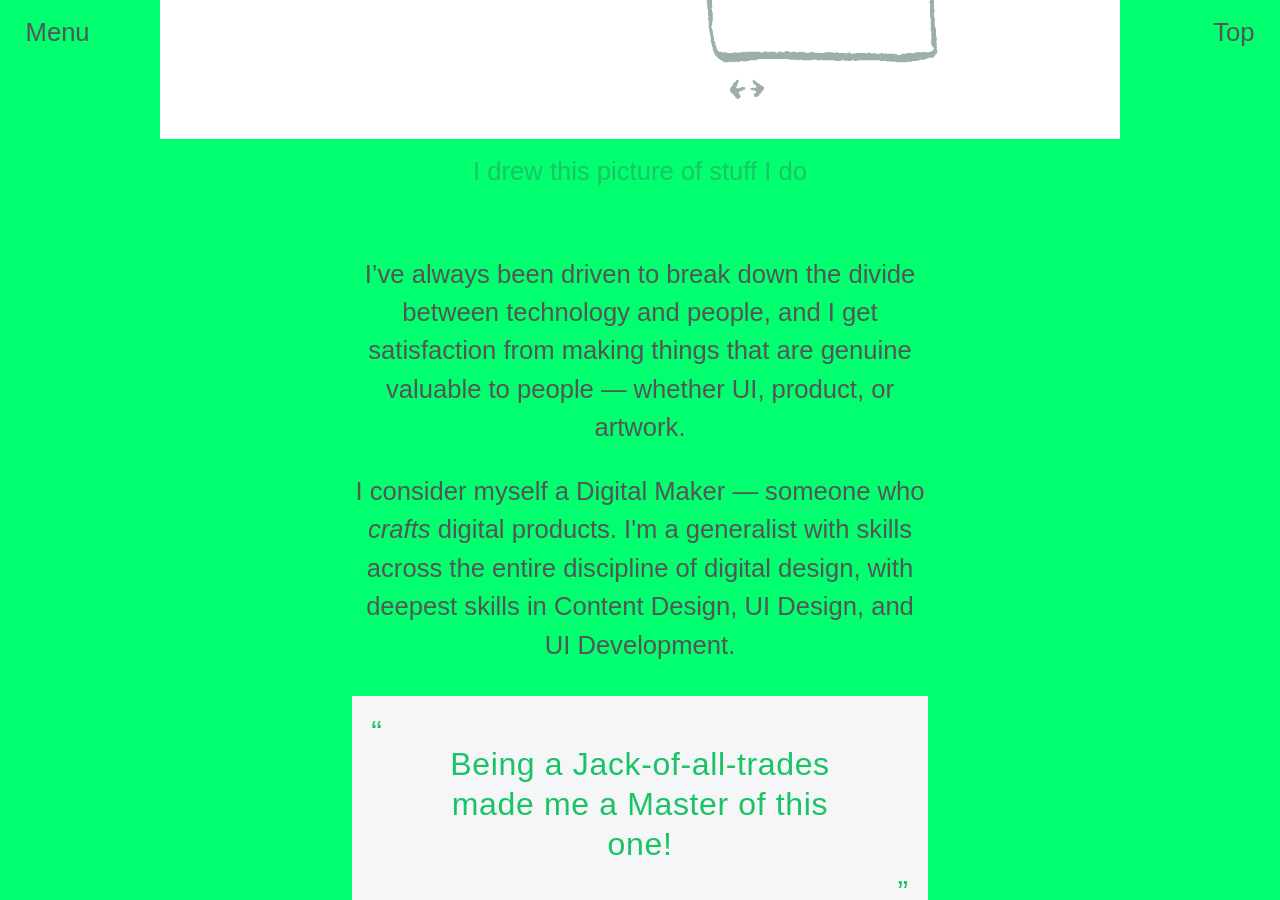
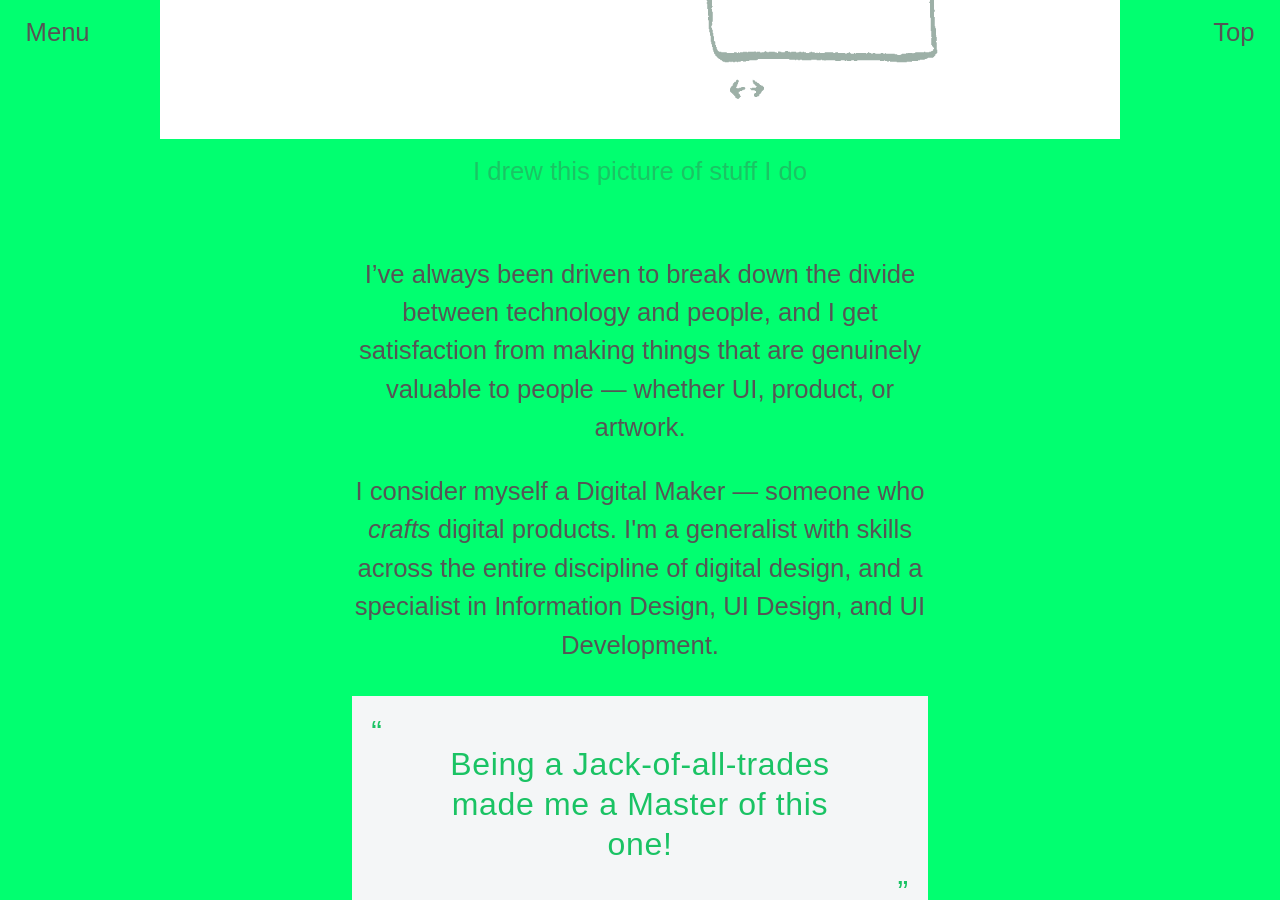
Before and after one commit to Elbone/elbone.github.io, a Jekyll site: the page built from how-i-work/index.html, in a window 1280 px wide and 900 px high, scrolled down 771 px. Built offline with Jekyll 4.4.1, drawn with Linux system fonts in a browser that asks for light colours; some of the changed lines change nothing that is shown; some of the changed text lies outside the part shown.

Commit message:
Copy changes to how-i-work

```diff
--- a/how-i-work/index.html
+++ b/how-i-work/index.html
@@ -13,7 +13,7 @@
   I’ve always been driven to break
   down the divide between technology
   and people, and I get satisfaction
-  from making things that are genuine
+  from making things that are genuinely
   valuable to people — whether UI,
   product, or artwork.
 </p>
@@ -22,7 +22,7 @@
   someone who <i>crafts</i> digital
   products. I'm a generalist with skills
   across the entire discipline of digital
-  design, with deepest skills in Content
+  design, and a specialist in Information
   Design, UI Design, and UI Development.
 </p>
 <blockquote>
@@ -42,11 +42,14 @@
   Marketing & Communication Design and
   Content Design.
 </p>
+{% include heading.html
+  text="Approach"
+%}
 <p>
   Essentially I find problems, and fix
-  them with design, and find opportunities,
-  and maximise their value with design.
-  To do this I employ the principles of
+  them, and find opportunities, and
+  maximise their value with design.
+  I do this with
   {% include link.html
     href="https://www.ideo.com/post/design-kit"
     text="user-centered design"
@@ -72,6 +75,10 @@
   and help prioritise work, and software teams
   to develop requirements.
 </p>
+<blockquote>
+  Make it special,
+  and be smart about it
+</blockquote>
 {% include heading.html
   text="Skills"
 %}
```
